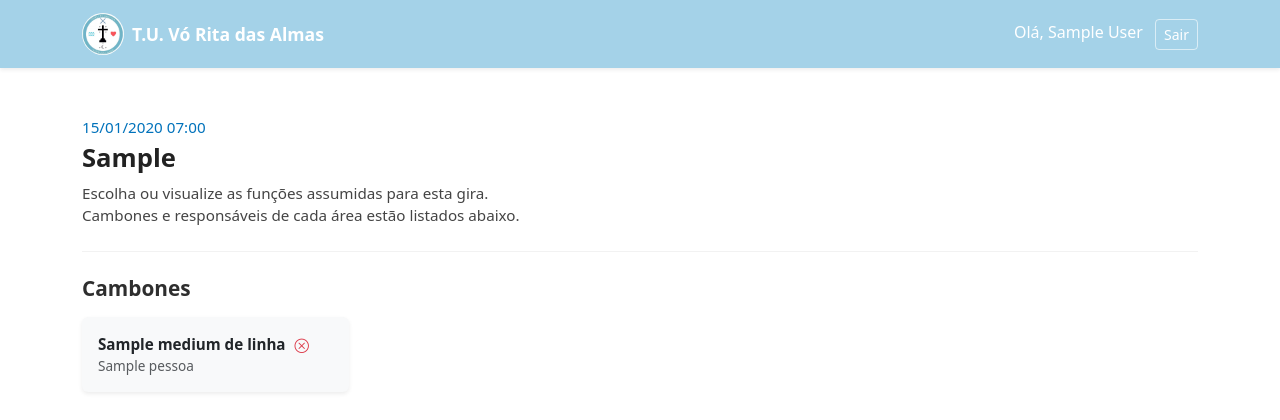
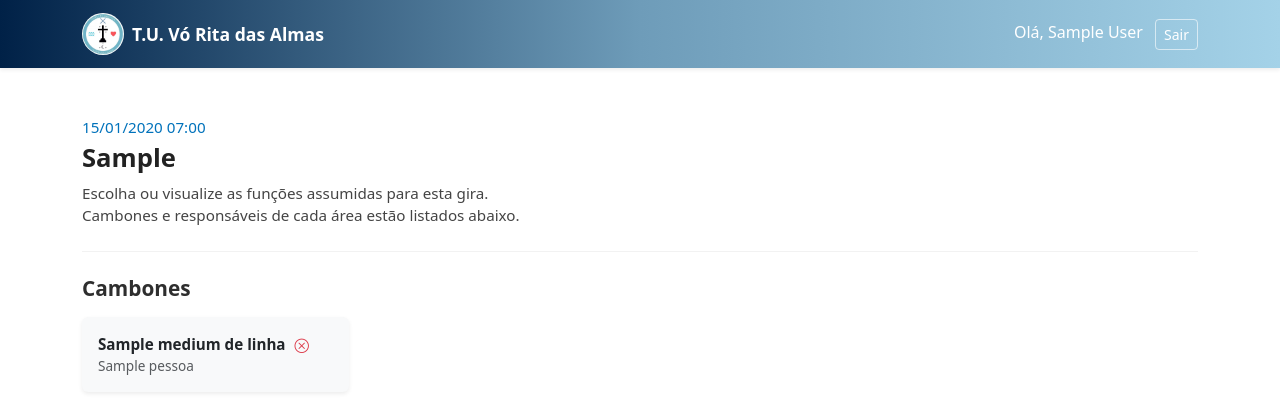
Before and after one commit to dacorrea/templo-funcoes, a Django app: template gira/templates/gira/lista_funcoes.html in a window 1280 px wide. Shown: the top 420 px of the page. Run offline with Django 4.2, Linux system fonts and the light colour scheme; a user stored in the database is signed in; tables that the repository leaves empty hold one stand-in row (values such as "Sample post"); the template is opened without the code that fills it: values that come from a table or form of the project are taken from there, most other values are stand-ins (such as "Sample title", 1, 10 or a date in 2020).

Commit message:
Update lista_funcoes.html
recolocado o gradiente na navbar

```diff
--- a/gira/templates/gira/lista_funcoes.html
+++ b/gira/templates/gira/lista_funcoes.html
@@ -157,6 +157,20 @@
   visibility: visible;
   opacity: 1;
 }
+
+  /* Barra de navegação */
+{% if tema == 'exu' %}
+.navbar {
+  background: linear-gradient(to right, #000000, #4d0000, #990000);
+}
+{% else %}
+.navbar {
+  background: linear-gradient(to right, #002147, #6e9cb9, #A4D2E8);
+}
+{% endif %}
+.navbar a, .navbar-brand, .navbar-nav .nav-link {
+  color: #fff !important;
+}
 </style>
 
 <script>
```
